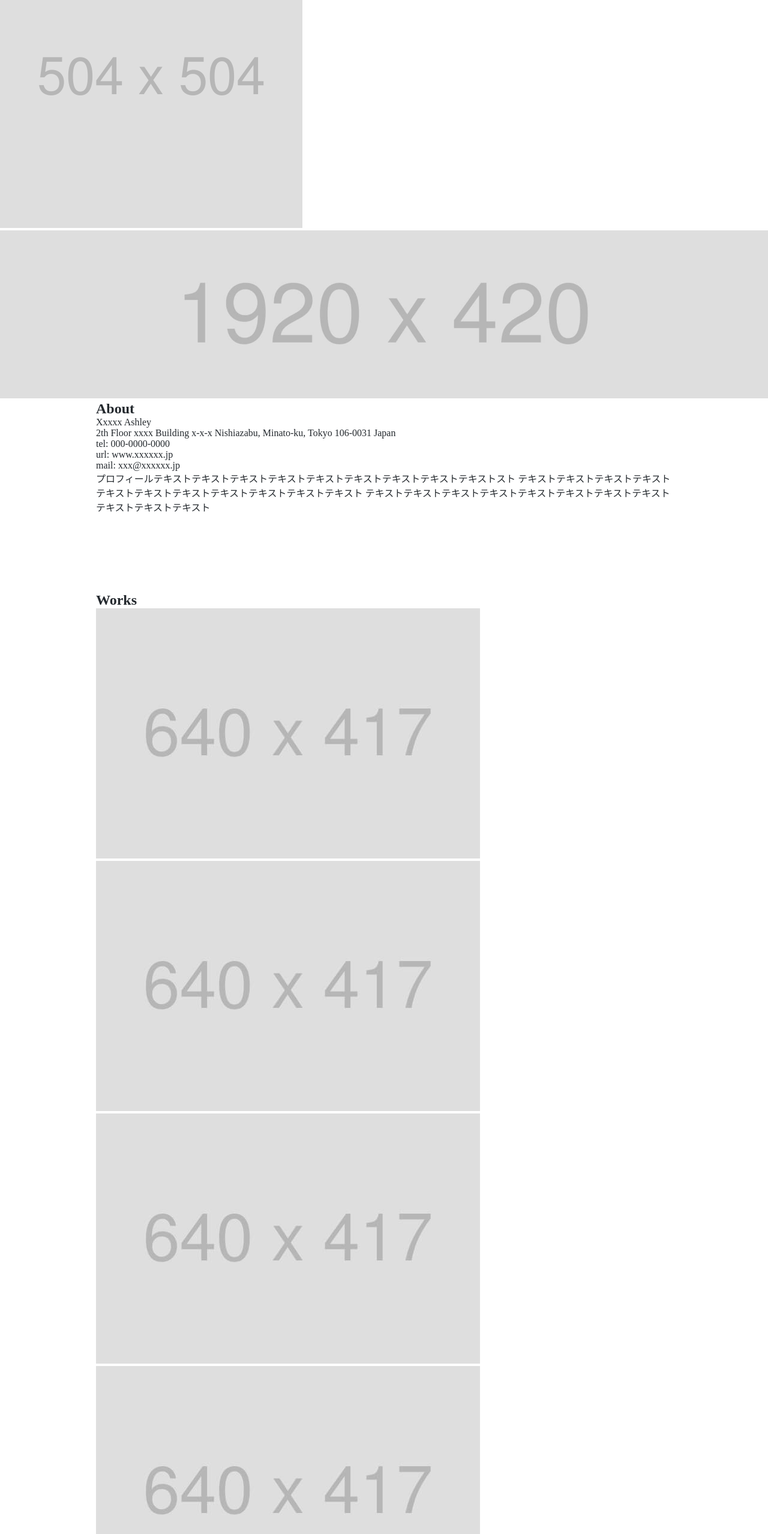
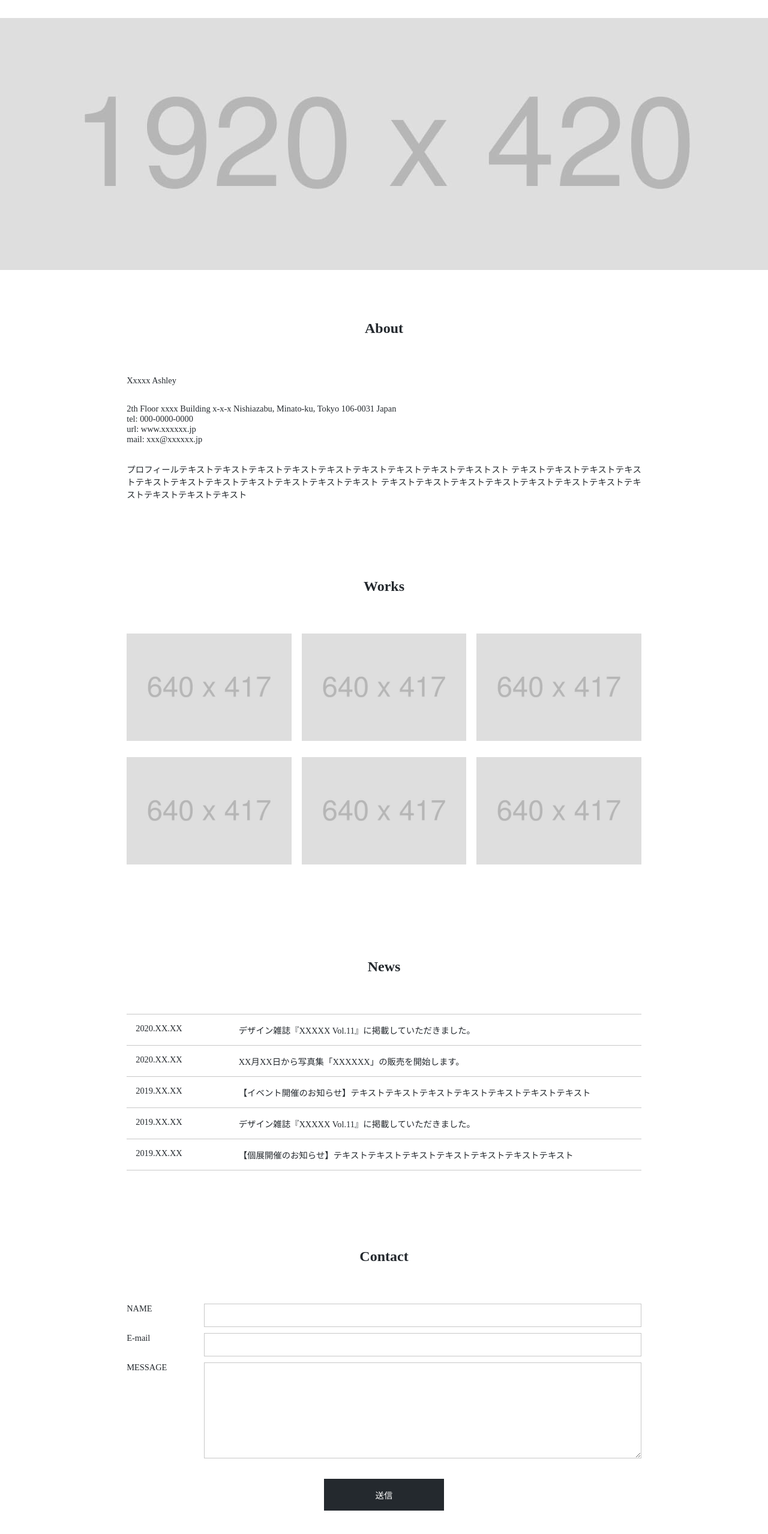
Before and after one commit to si0723/portfolio1, a plain HTML site: page index.html in a window 1280 px wide. Shown: the part 240-2797 px from the top of the page at 60% size. Drawn offline with Linux system fonts and the light colour scheme; some packages are replaced by stand-ins of ours.

Commit message:
Add files via upload

```diff
--- a/css/style.css
+++ b/css/style.css
@@ -19,4 +19,191 @@ li {
 .wrapper {
   max-width: 960px;
   margin: 0 auto 130px;
+  font-size: 0.9rem;
+  padding: 0 4%;
 }
+.site-title {
+  line-height: 1px;
+}
+.site-title a {
+  display: block;
+}
+.sec-title {
+  font-size: 1.5rem;
+  text-align: center;
+  margin-bottom: 65px;
+}
+
+header {
+  max-width: 960px;
+  display: flex;
+  justify-content: space-between;
+  align-items: center;
+  height: 270px;
+  margin: 0 auto;
+  padding: 0 4%;
+}
+header ul {
+  display: flex;
+  padding: 10px 0;
+}
+header li {
+  font-size: 0.9rem;
+  margin-left: 30px;
+}
+header li a {
+  color: #24292e;
+}
+header li a:hover {
+  opacity: 0.7;
+}
+header li img {
+  width: 20px;
+}
+
+#mainvisual {
+  margin-bottom: 80px;
+}
+#mainvisual img {
+  width: 100%;
+  max-width: 1920px;
+  height: 420px;
+  object-fit: cover;
+}
+
+#about ul {
+  margin-bottom: 30px;
+}
+#about li:first-child {
+  margin-bottom: 30px;
+}
+#about p {
+  text-align: justify;
+}
+
+#works ul {
+  display: flex;
+  justify-content: space-between;
+  flex-wrap: wrap;
+  margin-bottom: 50px;
+}
+#works li {
+  width: 32%;
+  margin-bottom: 23px;
+}
+
+#news dl {
+  display: flex;
+  flex-wrap: wrap;
+  border-top: solid 1px #c8c8c8;
+  margin-bottom: 20px;
+}
+#news dt {
+  width: 20%;
+  border-bottom: solid 1px #c8c8c8;
+  padding: 15px;
+}
+#news dd {
+  width: 80%;
+  border-bottom: solid 1px #c8c8c8;
+  padding: 15px;
+}
+
+#contact dl {
+  display: flex;
+  flex-wrap: wrap;
+  margin-bottom: 20px;
+}
+#contact dt {
+  width: 15%;
+}
+#contact dd {
+  width: 85%;
+  margin-bottom: 10px;
+}
+#contact dd input,
+#contact dd textarea {
+  width: 100%;
+  border: solid 1px #c8c8c8;
+  padding: 10px;
+}
+#contact dd textarea {
+  height: 10rem;
+}
+#contact .btn {
+  text-align: center;
+}
+#contact .btn input {
+  width: 200px;
+  background-color: #24292e;
+  color: #fff;
+  padding: 15px 0;
+  border: solid 1px #24292e;
+}
+#contact .btn input:hover {
+  background-color: #fff;
+  color: #24292e;
+}
+
+footer {
+  background-color: #24292e;
+  color: #fff;
+  font-size: 0.5rem;
+  padding: 10px 20px;
+  text-align: center;
+}
+
+@media screen and (max-width: 600px){
+  .wrapper {
+    margin-bottom: 70px;
+  }
+  .site-title {
+    margin-top: 20px;
+  }
+  .sec-title {
+    margin-bottom: 40px;
+  }
+
+  header {
+    max-width: 100%;
+    height: auto;
+    flex-direction: column;
+  }
+  header li {
+    font-size: 0.8rem;
+    margin-left: 20px;
+  }
+  header li:first-child {
+    margin-left: 0;
+  }
+
+  #works ul {
+    flex-direction: column;
+  }
+  #works li {
+    width: 100%;
+  }
+
+  #news dl {
+    flex-direction: column;
+  }
+  #news dt {
+    width: 100%;
+    border-bottom: none;
+    padding-bottom: 0;
+  }
+  #news dd {
+    width: 100%;
+    padding-top: 0;
+  }
+
+  #contact dl {
+    flex-direction: column;
+  }
+  #contact dt {
+    width: 100%;
+  }
+  #contact dd {
+    width: 100%;
+  }
+}
```
